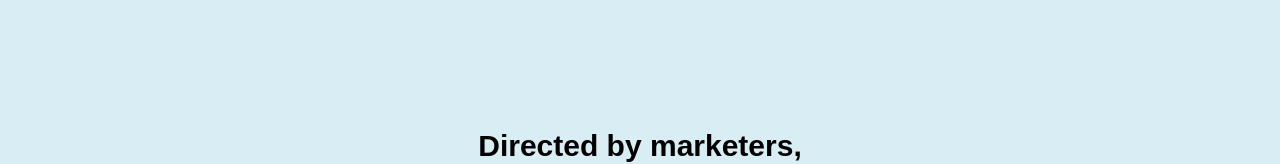
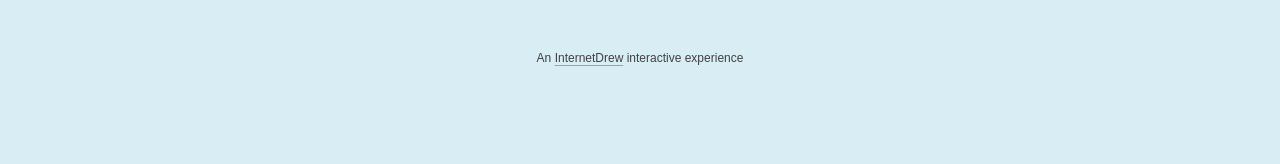
Before and after one commit to internetdrew/inspired-by-hightouch, a React (Vite) app: page / in a window 1280 px wide. Shown: the top 164 px of the page. Built offline with nearby package versions, Linux system fonts and the light colour scheme.

Commit message:
add link to top

```diff
--- a/src/App.tsx
+++ b/src/App.tsx
@@ -4,6 +4,18 @@ import ReviewPanel from './components/ReviewPanel';
 function App() {
   return (
     <div className='page-shell px-2 py-12 space-y-24'>
+      <p className='mb-8 leading-5 text-center text-xs font-medium text-neutral-700 sm:text-xs'>
+        An{' '}
+        <a
+          href='https://www.linkedin.com/in/internetdrew/'
+          target='_blank'
+          rel='noreferrer'
+          className='underline decoration-neutral-400 underline-offset-3 transition-colors transition-decoration-color duration-150 ease-out hover:decoration-neutral-700'
+        >
+          InternetDrew
+        </a>{' '}
+        interactive experience
+      </p>
       <div className='mx-auto text-center mt-20 mb-28'>
         <h1 className='text-2xl font-semibold mx-auto sm:max-w-1/2 md:text-3xl'>
           Directed by marketers, <br />
```
